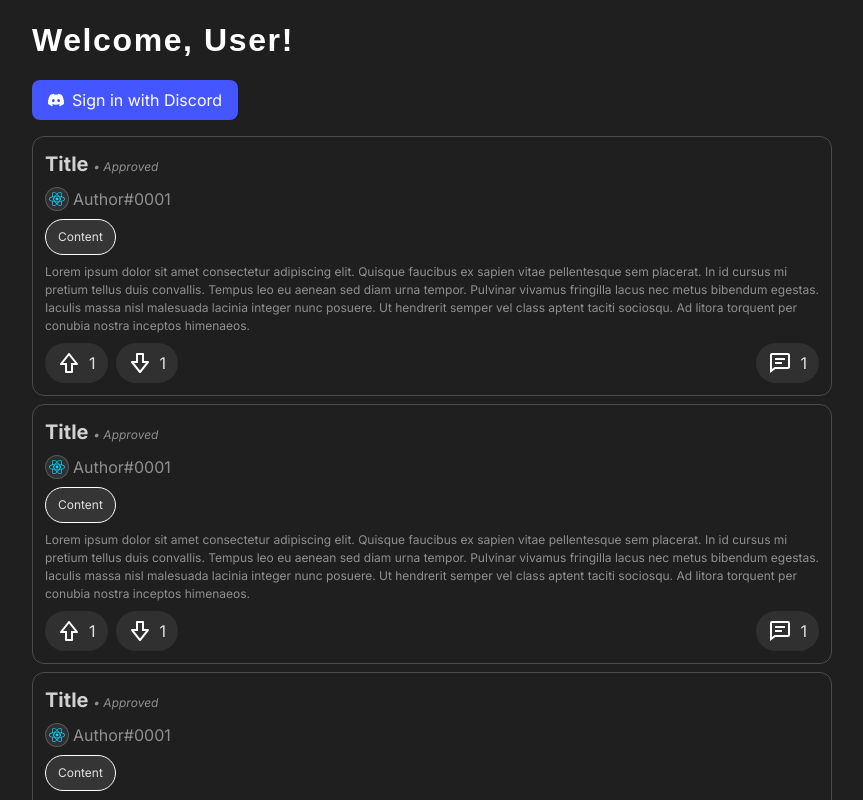
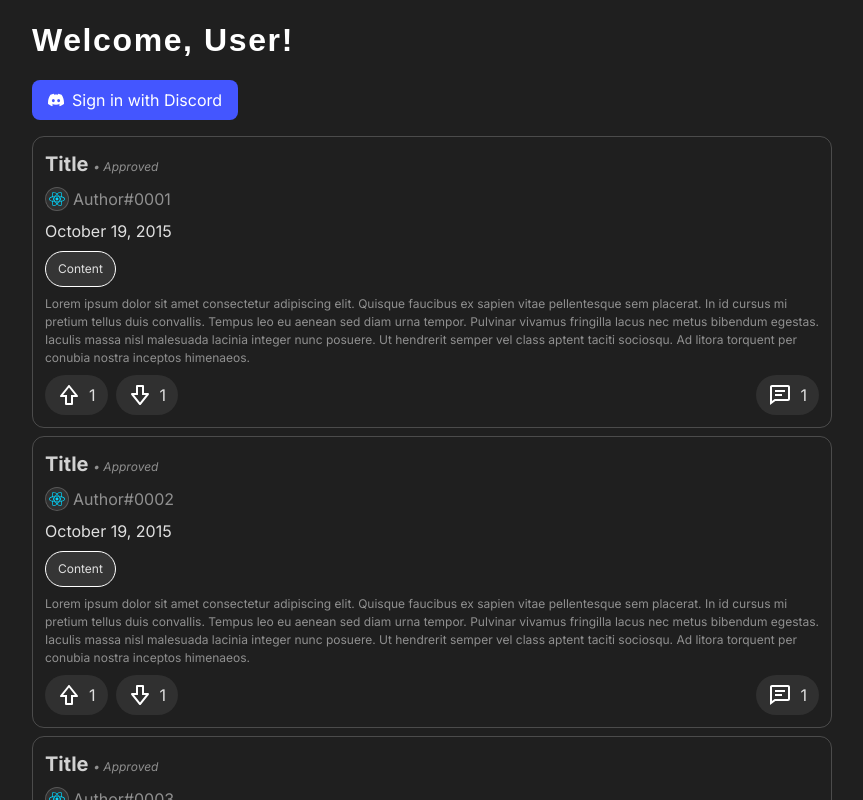
Before and after one commit to Runtem/cryptid-suggestions-site, a React (Vite) app: page / in a window 1280 px wide. Shown: the top 800 px of the page, without its empty margins (208-1071 px from the left). Built offline with nearby package versions, Linux system fonts and the light colour scheme; a web font is replaced by a local one.

Commit message:
ooooh you will work please pls pls psl

```diff
--- a/src/App.tsx
+++ b/src/App.tsx
@@ -15,6 +15,7 @@ function App() {
             comments: 1,
             id: 123,
             author: "Author#0001",
+            dateSubmitted: 1445213758
         },
         {
             title: "Title",
@@ -25,8 +26,9 @@ function App() {
             upvotes: 1,
             downvotes: 1,
             comments: 1,
-            id: 123,
-            author: "Author#0001",
+            id: 124,
+            author: "Author#0002",
+            dateSubmitted: 1445213758
         },
         {
             title: "Title",
@@ -37,16 +39,23 @@ function App() {
             upvotes: 1,
             downvotes: 1,
             comments: 1,
-            id: 123,
-            author: "Author#0001",
-        },
+            id: 125,
+            author: "Author#0003",
+            dateSubmitted: 1445213758
+        }
     ]);
 
     return (
         <div className="container">
             <div className="content-container">
                 <h1>Welcome, User!</h1>
-                <Components.Button subtitle="Sign in with Discord" icon="./discord-icon.svg" onClick={() => {}}/>
+
+                <Components.Button
+                    subtitle="Sign in with Discord"
+                    icon="./discord-icon.svg"
+                    onClick={() => {}}
+                />
+
                 <div className="posts-list">
                     {posts.map((post, index) => (
                         <Components.Post
@@ -60,6 +69,7 @@ function App() {
                             comments={post.comments}
                             id={post.id}
                             author={post.author}
+                            dateSubmitted={post.dateSubmitted}
                         />
                     ))}
                 </div>
--- a/src/components/Post.tsx
+++ b/src/components/Post.tsx
@@ -1,4 +1,13 @@
 import { ChipTag } from "./Chip";
+
+function formatDate(timestamp: number) {
+    const date = new Date(timestamp * 1000);
+    return date.toLocaleDateString("en-US", {
+        year: "numeric",
+        month: "long",
+        day: "numeric"
+    });
+}
 
 export interface PostProps {
     title: string;
@@ -9,7 +18,10 @@ export interface PostProps {
     downvotes: number;
     comments: number;
     id: number;
+
+    // merged fields
     author: string;
+    dateSubmitted: number;
 }
 
 export default function Post({
@@ -21,10 +33,10 @@ export default function Post({
     downvotes,
     comments,
     id,
-    author
+    author,
+    dateSubmitted
 }: PostProps) {
     return (
-        // comment that will hopefully actually track on github aaaaaa
         <a className="div post" href={`/posts/${id}`}>
             <h3 className="title">
                 {title}{" "}
@@ -32,18 +44,30 @@ export default function Post({
                     <i>• {status}</i>
                 </span>
             </h3>
+
             <div className="post-author">
                 <div className="image-container">
-                    <img src="./react.svg" alt="PFP of the person that made this post" className="image" width={16} height={16}/>
+                    <img
+                        src="./react.svg"
+                        alt="PFP of the person that made this post"
+                        className="image"
+                        width={16}
+                        height={16}
+                    />
                 </div>
                 {author}
             </div>
+
+            <p className="date-posted">{formatDate(dateSubmitted)}</p>
+
             <div className="post-chips row-bar">
                 {chips.map((chip) => (
                     <ChipTag key={chip.toLowerCase()} id={chip.toLowerCase()} />
                 ))}
             </div>
+
             <span className="description">{description}</span>
+
             <div className="row-bar post-actions">
                 <div className="rating-counters">
                     <div className="action-counter">
@@ -58,6 +82,7 @@ export default function Post({
                         </button>
                         <p className="post-number">{upvotes}</p>
                     </div>
+
                     <div className="action-counter">
                         <button className="icon-button" id="downvote">
                             <img
@@ -71,6 +96,7 @@ export default function Post({
                         <p className="post-number">{downvotes}</p>
                     </div>
                 </div>
+
                 <div className="action-counter">
                     <button className="icon-button" id="comments">
                         <img
```
